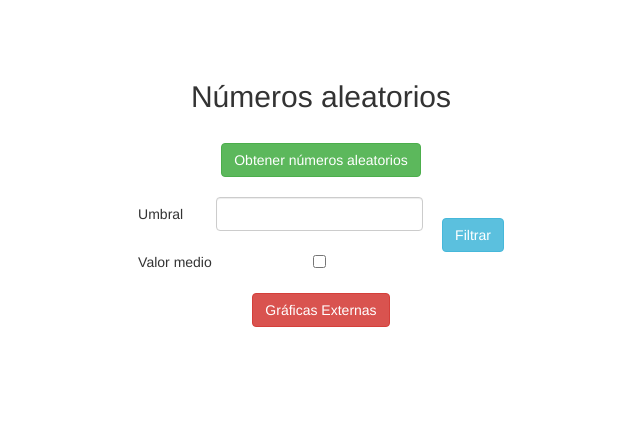
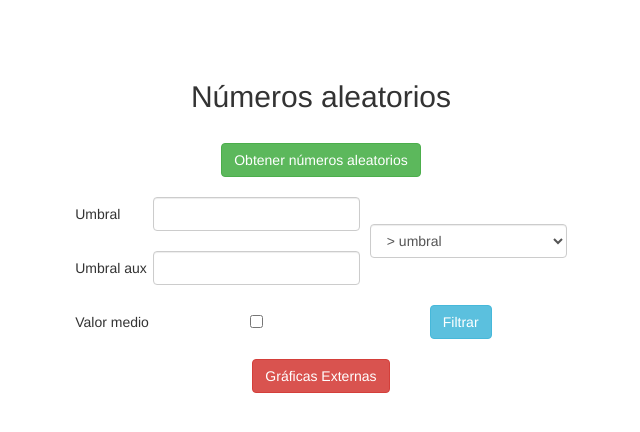
Before and after one commit to evaloreto/Compu, a Flask app: page / in a window 1280 px wide. Shown: the top 432 px of the page, without its empty margins (319-959 px from the left). Run offline with Flask 2, Linux system fonts and the light colour scheme; some libraries are stand-ins or nearby versions.

Commit message:
Se añaden umbrales seleccionables de tres tipos: mayor que, menor que, y busqueda en bbdd en un rango de valores. Los calculos del valor medio se realizan en los valores filtrados por los umbrales si se aplican dichos filtros

```diff
--- a/main.py
+++ b/main.py
@@ -64,8 +64,10 @@ def result():
                 query = db.aleatorios.find()
     elif request.method == "POST":
         calc_valormedio = request.form.get('valormedio', default=False, type=bool)
-        print calc_valormedio
         umbral = request.form.get('umbral', default=-1, type=int)
+        umbral_aux = request.form.get('umbral_aux', default=-1, type=int)
+        tipo_umbral = request.form.get('tipo_umbral', default=-1, type=int)
+        print tipo_umbral
         if umbral == -1:
             query = list(db.aleatorios.find())
             if calc_valormedio:
@@ -86,7 +88,14 @@ def result():
             else:
                 query = db.aleatorios.find()
         else:
-            query = list(db.aleatorios.find({'valor': {'$gt': umbral}}))
+            if tipo_umbral == 0:
+                query = list(db.aleatorios.find({'valor': {'$gt': umbral}}))
+            elif tipo_umbral == 1:
+                query = list(db.aleatorios.find({'valor': {'$lt': umbral}}))
+            elif tipo_umbral == 2:
+                query = list(db.aleatorios.find({'valor': {'$lt': umbral, '$gt': umbral_aux}}))
+                for document in query:
+                    print document['valor']
             if calc_valormedio:
                 total_valores = 0
                 valormedio = 0.0
@@ -97,14 +106,21 @@ def result():
                 else:
                     query_externa = bbt.read("numeros", "valor", limit=50000)
                     for valor in query_externa:
-                        if valor['data'] > umbral:
-                            valormedio = valormedio + valor['data']
-                            total_valores = total_valores + 1
+                        if tipo_umbral == 0:
+                            if valor['data'] > umbral:
+                                valormedio = valormedio + valor['data']
+                                total_valores = total_valores + 1
+                        elif tipo_umbral == 1:
+                            if valor['data'] < umbral:
+                                valormedio = valormedio + valor['data']
+                                total_valores = total_valores + 1
+                        elif tipo_umbral == 2:
+                            if (valor['data'] < umbral) and (valor['data'] > umbral_aux):
+                                valormedio = valormedio + valor['data']
+                                total_valores = total_valores + 1
 
                 valormedio = valormedio / total_valores
                 leer_bbdd_interna = not leer_bbdd_interna
-            else:
-                query = db.aleatorios.find({'valor': {'$gt': umbral}})
 
     return render_template('result.html', query=query, valormedio=valormedio, bbdd=leer_bbdd_interna)
 
--- a/templates/main.html
+++ b/templates/main.html
@@ -18,7 +18,7 @@
 </td>
 </tr>
 <tr>
-	<td colspan="3">&nbsp;</td>
+	<td colspan="4">&nbsp;</td>
 </tr>
 <tr>
 <td style="text-align: center;" colspan="3"><form action="http://localhost:5000/result"><input class="btn btn-success" type="submit" value="Obtener n&uacute;meros aleatorios" /></form></td>
@@ -32,7 +32,25 @@
 <td>
 <input class="form-control" type="number" name="umbral"/>
 </td>
-<td rowspan="3">&nbsp;&nbsp;&nbsp;&nbsp;&nbsp;<input class="btn btn-info" type="submit" value="Filtrar" /></td>
+<td rowspan="3" style="padding-left: 10px;">
+	<select name="tipo_umbral" class="form-control">
+       <option value="0" selected="selected">> umbral</option>
+       <option value="1">< umbral</option>
+       <option value="2">umbral aux < x < umbral</option>
+   </select>
+</td>
+
+<tr>
+<td colspan="3">&nbsp;</td>
+</tr>
+
+<tr>
+<td>Umbral aux&nbsp;</td>
+<td>
+<input class="form-control" type="number" name="umbral_aux"/>
+</td>
+</tr>
+
 </tr>
 <tr>
 	<td colspan="3">&nbsp;</td>
@@ -40,6 +58,7 @@
 <tr>
 	<td>Valor medio&nbsp;</td>
 	<td align="center">&nbsp;<input type="checkbox" name="valormedio">&nbsp;</td>
+	<td><input class="btn btn-info" type="submit" value="Filtrar" style="margin-left: 70px;"/></td>
 </tr>
 </form>
 </tr>
```
Also changed, not shown: templates/result.html (+21 -2 lines).
